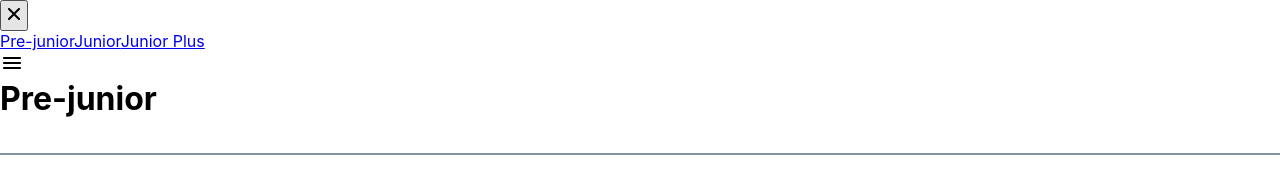
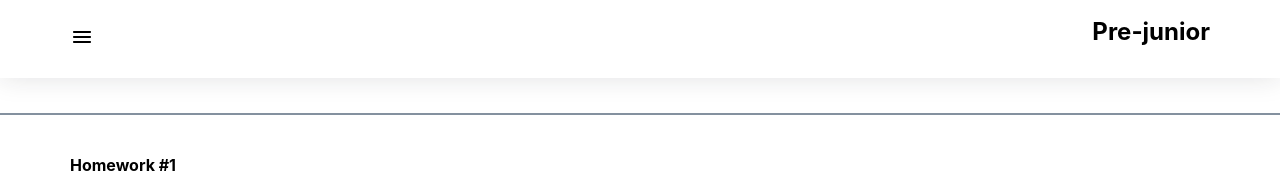
Before and after one commit to Alonasa/homeworks, a React (Create React App) app: page /#/pre-junior in a window 1280 px wide. Shown: the top 173 px of the page. Built offline with nearby package versions, Linux system fonts and the light colour scheme.

Commit message:
added header menu

```diff
--- a/src/s2-homeworks/hw05/Pages.tsx
+++ b/src/s2-homeworks/hw05/Pages.tsx
@@ -31,8 +31,8 @@ function Pages() {
 
 
             {/*роут для несуществующей страницы должен отрисовать <Error404 />*/}
-            <Route path='*' element={<Navigate to="/404" replace/>}/>
-            <Route path='/404' element={<Error404/>}/>
+            <Route path='*' element={<Navigate to={PATH.ERROR} replace/>}/>
+            <Route path={PATH.ERROR} element={<Error404/>}/>
 
           </Routes>
         </div>
--- a/src/s2-homeworks/hw05/header/Header.module.css
+++ b/src/s2-homeworks/hw05/header/Header.module.css
@@ -1,8 +1,16 @@
 .burgerMenuIcon {
+    position: relative;
 }
 
 .header {
+    padding: 25px 70px;
+    min-height: 60px;
+    box-shadow: 0 0 25px rgba(29, 33, 38, 0.13);
 }
 
 .header h1 {
+    font-size: 24px;
+    position: absolute;
+    top: 17px;
+    right: 70px;
 }
--- a/src/s2-homeworks/hw05/sidebar/Sidebar.module.css
+++ b/src/s2-homeworks/hw05/sidebar/Sidebar.module.css
@@ -8,17 +8,25 @@
 }
 
 .nav {
+    display: none;
 }
 
 .nav a {
+    font-size: 22px;
+    color: #000000;
+    text-decoration: none;
 }
 
 .nav a:hover {
+    color: #58ACFF;
 }
 
 .nav a.active {
+    color: #0059B2;
+    text-decoration: underline;
 }
 .close {
+    display: none;
 }
 
 .close img {
--- a/src/s2-homeworks/hw05/sidebar/Sidebar.tsx
+++ b/src/s2-homeworks/hw05/sidebar/Sidebar.tsx
@@ -7,6 +7,10 @@ import closeIcon from './closeOutline.svg'
 type PropsType = {
     open: boolean
     handleClose: () => void
+}
+
+const activeStyleHandler = (active: boolean)=> {
+    return active ? s.active : ''
 }
 
 export const Sidebar: FC<PropsType> = ({open, handleClose}) => {
@@ -31,7 +35,7 @@ export const Sidebar: FC<PropsType> = ({open, handleClose}) => {
                         id={'hw5-pre-junior-link'}
                         to={PATH.PRE_JUNIOR}
                         onClick={handleClose}
-                        // className={...} // делает студент
+                        className={(active)=>activeStyleHandler(active.isActive)} // делает студент
                     >
                         Pre-junior
                     </NavLink>
@@ -39,7 +43,7 @@ export const Sidebar: FC<PropsType> = ({open, handleClose}) => {
                         id={'hw5-junior-link'}
                         to={PATH.JUNIOR}
                         onClick={handleClose}
-                        // className={...} // делает студент
+                        className={(active)=>activeStyleHandler(active.isActive)} // делает студент
                     >
                         Junior
                     </NavLink>
@@ -47,7 +51,7 @@ export const Sidebar: FC<PropsType> = ({open, handleClose}) => {
                         id={'hw5-junior-plus-link'}
                         to={PATH.JUNIOR_PLUS}
                         onClick={handleClose}
-                        // className={...} // делает студент
+                        className={(active)=>activeStyleHandler(active.isActive)} // делает студент
                     >
                         Junior Plus
                     </NavLink>
```
